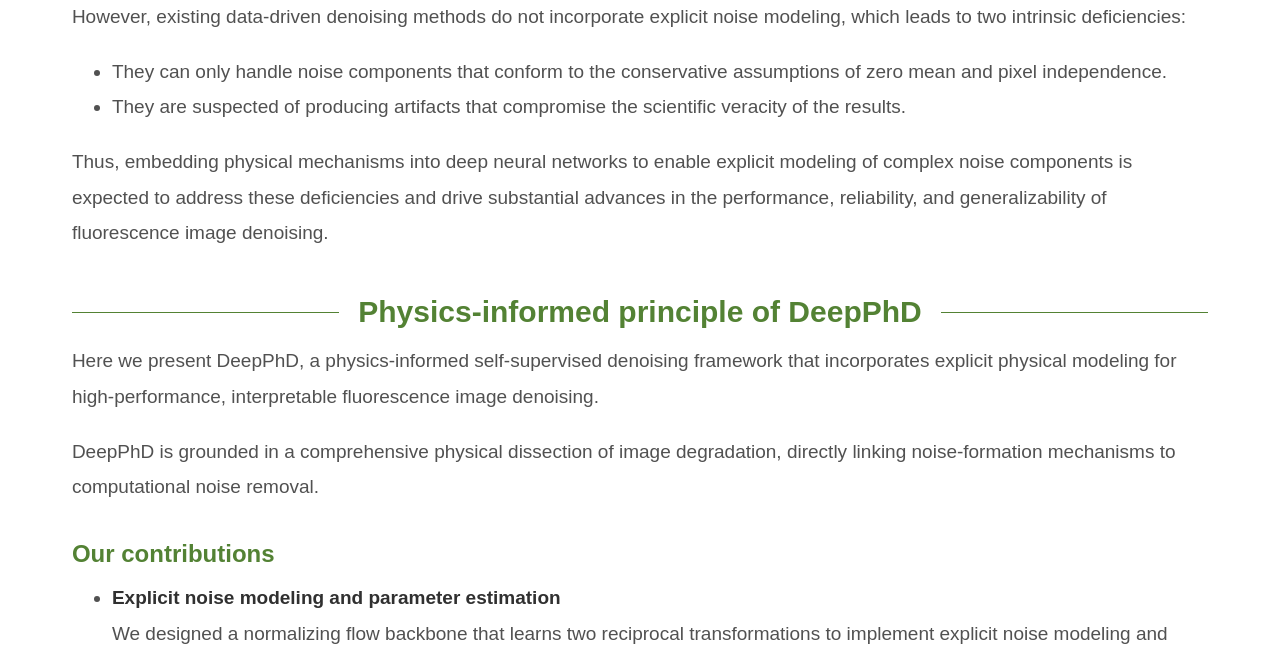
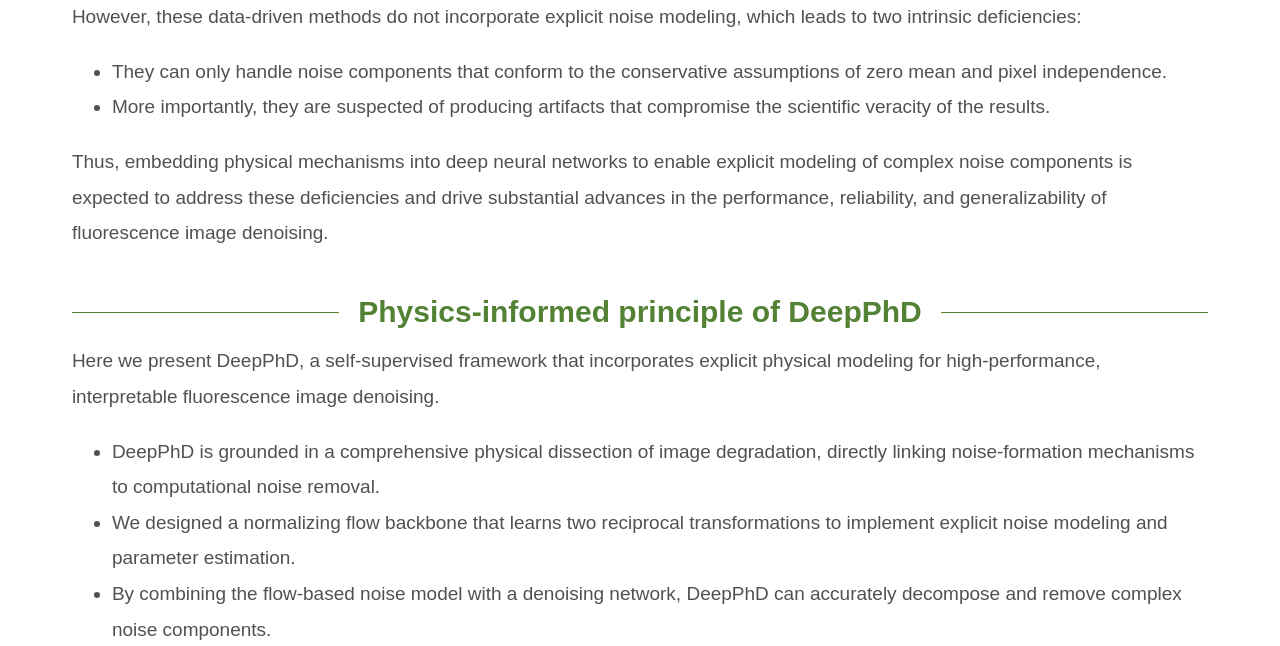
Before and after one commit to zzzzzxr-png/DeepPhD-page, a Jekyll site: the page built from About.md, in a window 1280 px wide and 1400 px high, scrolled down 1141 px, cut to the strip 254-900 px from the top of the window. Built offline with Jekyll 4.4.1, drawn with Linux system fonts in a browser that asks for light colours; some of the changed text lies outside the part shown.

Commit message:
Revise About copy to match the Introduction-to-principle narrative.
Keep contribution bullets on physical dissection and flow-based modeling, and move joint optimization after the framework figure.

```diff
--- a/About.md
+++ b/About.md
@@ -15,7 +15,7 @@ title: About DeepPhD
 ## Introduction
 {: #introduction}
 
-<!-- SOURCE: manuscript Introduction. Compressed for webpage. -->
+<!-- SOURCE: manuscript Introduction. About is not Methods; MPGN/FPN/RN are shown in the figure. -->
 Fluorescence imaging is fundamentally limited by noise, which is an unavoidable challenge in photon-limited observation.
 
 From biological specimens to digital images, fluorescence photons undergo multiple stages of photoelectric conversion, amplification, readout, and digitization, during which distinct noise sources are accumulated. Since noise from different sources has different physical properties and statistical models, noise components in fluorescence imaging exhibit pronounced heterogeneity.
@@ -24,35 +24,28 @@ From biological specimens to digital images, fluorescence photons undergo multip
      class="section-figure"
      alt="Physical imaging process and heterogeneous noise components in fluorescence microscopy">
 
-However, existing data-driven denoising methods do not incorporate explicit noise modeling, which leads to two intrinsic deficiencies:
+However, these data-driven methods do not incorporate explicit noise modeling, which leads to two intrinsic deficiencies:
 
 - They can only handle noise components that conform to the conservative assumptions of zero mean and pixel independence.
-- They are suspected of producing artifacts that compromise the scientific veracity of the results.
+- More importantly, they are suspected of producing artifacts that compromise the scientific veracity of the results.
 
 Thus, embedding physical mechanisms into deep neural networks to enable explicit modeling of complex noise components is expected to address these deficiencies and drive substantial advances in the performance, reliability, and generalizability of fluorescence image denoising.
 
 ## Physics-informed principle of DeepPhD
 {: #principle}
 
-<!-- SOURCE: manuscript Introduction / Abstract. Contributions follow the closing paragraph framing, not Methods module names. -->
-Here we present DeepPhD, a physics-informed self-supervised denoising framework that incorporates explicit physical modeling for high-performance, interpretable fluorescence image denoising.
+<!-- SOURCE: manuscript Introduction. Contributions = physical dissection / flow modeling / flow + denoising; joint optimization is the training scheme after the figure. -->
+Here we present DeepPhD, a self-supervised framework that incorporates explicit physical modeling for high-performance, interpretable fluorescence image denoising.
 
-DeepPhD is grounded in a comprehensive physical dissection of image degradation, directly linking noise-formation mechanisms to computational noise removal.
-
-### Our contributions
-
-- **Explicit noise modeling and parameter estimation**
-  We designed a normalizing flow backbone that learns two reciprocal transformations to implement explicit noise modeling and parameter estimation.
-
-- **Physics-informed noise decomposition and removal**
-  By combining the flow-based noise model with a denoising network, DeepPhD can accurately decompose and remove complex noise components.
-
-- **Self-supervised joint optimization**
-  The entire framework is trained in a self-supervised manner through parameter sharing and joint optimization.
+- DeepPhD is grounded in a comprehensive physical dissection of image degradation, directly linking noise-formation mechanisms to computational noise removal.
+- We designed a normalizing flow backbone that learns two reciprocal transformations to implement explicit noise modeling and parameter estimation.
+- By combining the flow-based noise model with a denoising network, DeepPhD can accurately decompose and remove complex noise components.
 
 <img src="../images/deepphd_detailed_workflow.png"
      class="section-figure"
      alt="DeepPhD framework: physics-informed image restoration and physical modeling">
+
+The entire framework is trained in a self-supervised manner through parameter sharing and joint optimization.
 
 Extensive qualitative and quantitative evaluations demonstrate that DeepPhD can achieve reliable denoising and facilitate accurate biological analysis from severely corrupted images.
 
```
